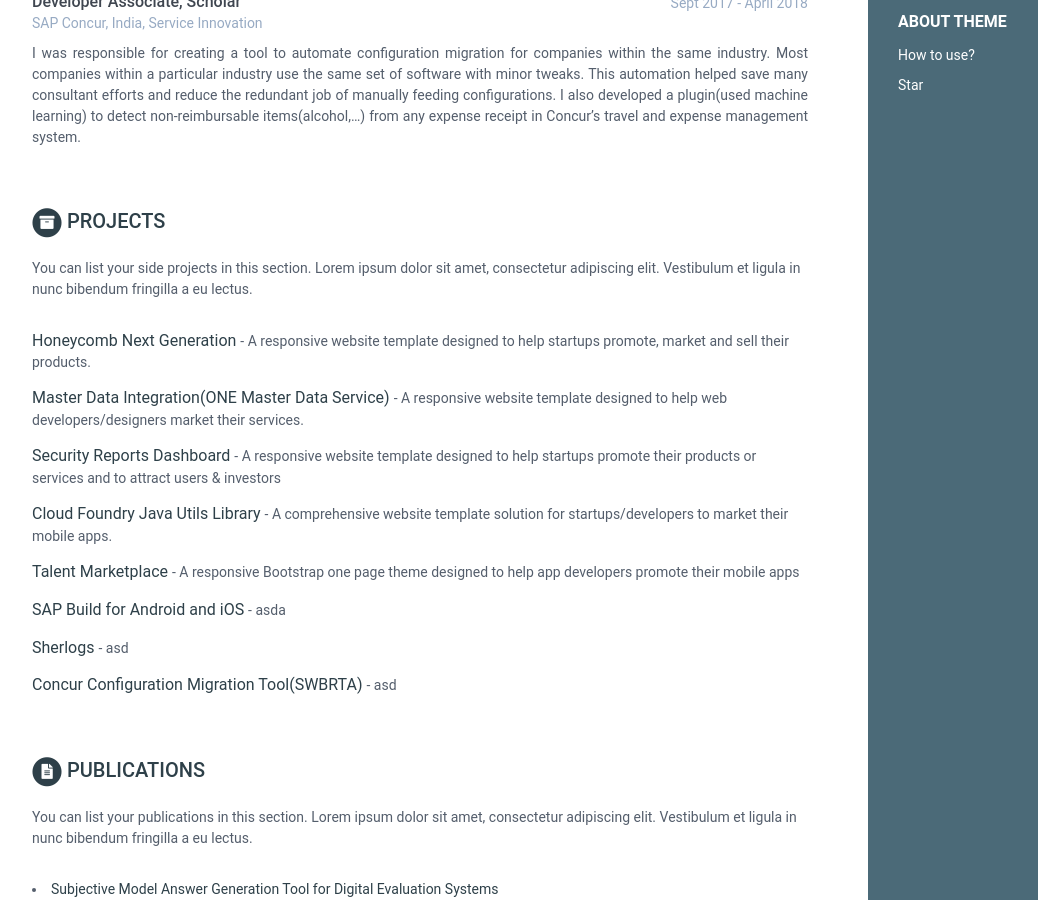
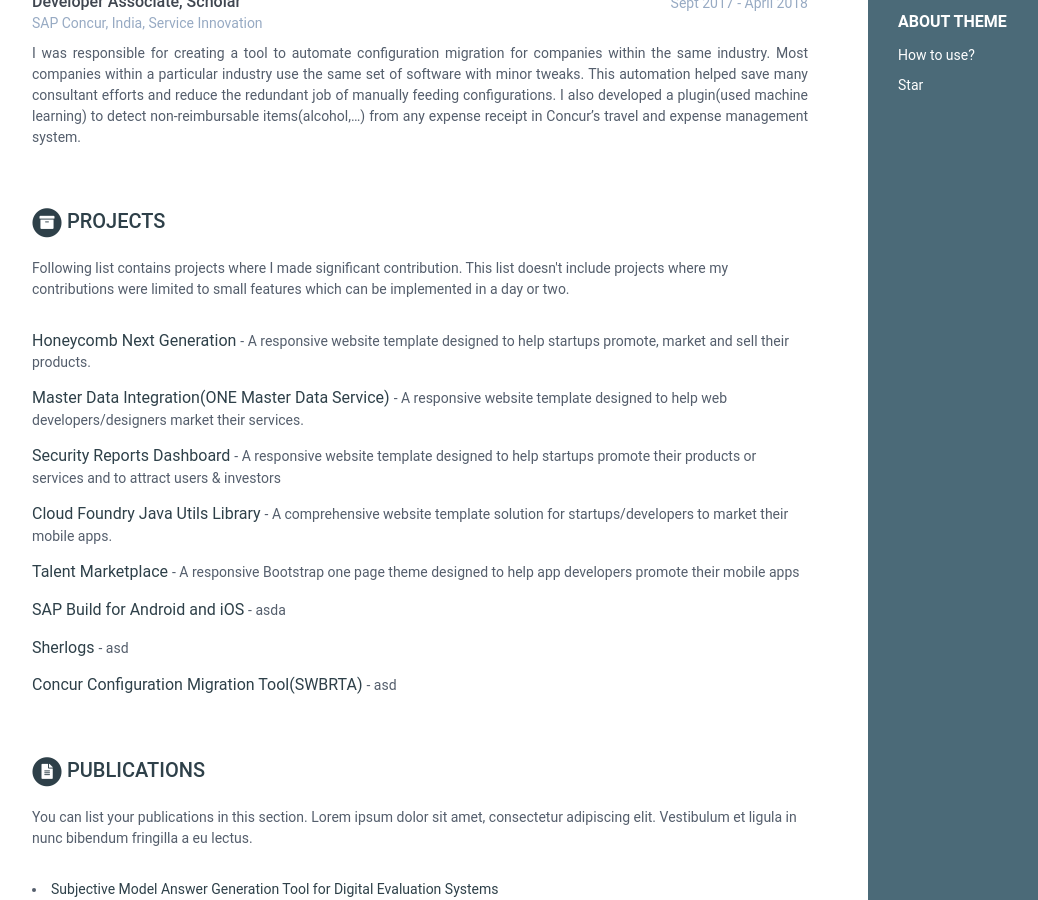
Before and after one commit to prophet1906/resume, a Jekyll site: the page built from print.html, in a window 1280 px wide and 900 px high, scrolled down 1213 px. Shown: the whole window, without its empty margins (28-1066 px from the left). Built offline with Jekyll 4.4.1, drawn with Linux system fonts in a browser that asks for light colours.

Commit message:
description for sections

```diff
--- a/_data/data.yml
+++ b/_data/data.yml
@@ -161,9 +161,9 @@
 projects:
     title: Projects
     intro: >
-      You can list your side projects in this
-      section. Lorem ipsum dolor sit amet, consectetur adipiscing elit.
-      Vestibulum et ligula in nunc bibendum fringilla a eu lectus.
+      Following list contains projects where I made significant contribution.
+      This list doesn't include projects where my contributions were limited to
+      small features which can be implemented in a day or two.
     assignments:
       - title: Honeycomb Next Generation
         link: "#"
@@ -200,9 +200,9 @@
 oss:
     title: OSS Contributions
     intro: >
-      You can list your open source software contributions in this
-      section. Lorem ipsum dolor sit amet, consectetur adipiscing elit.
-      Vestibulum et ligula in nunc bibendum fringilla a eu lectus.
+      Most of my open source contributions are triggered by my usage of corresponding project.
+      I wasn't actively looking for issues to resolve in these projects. I just happened to
+      stumble on them accidentally.
     contributions:
       - title: Spring Cloud Connector for SAP Cloud Platform
         link: "#"
```
